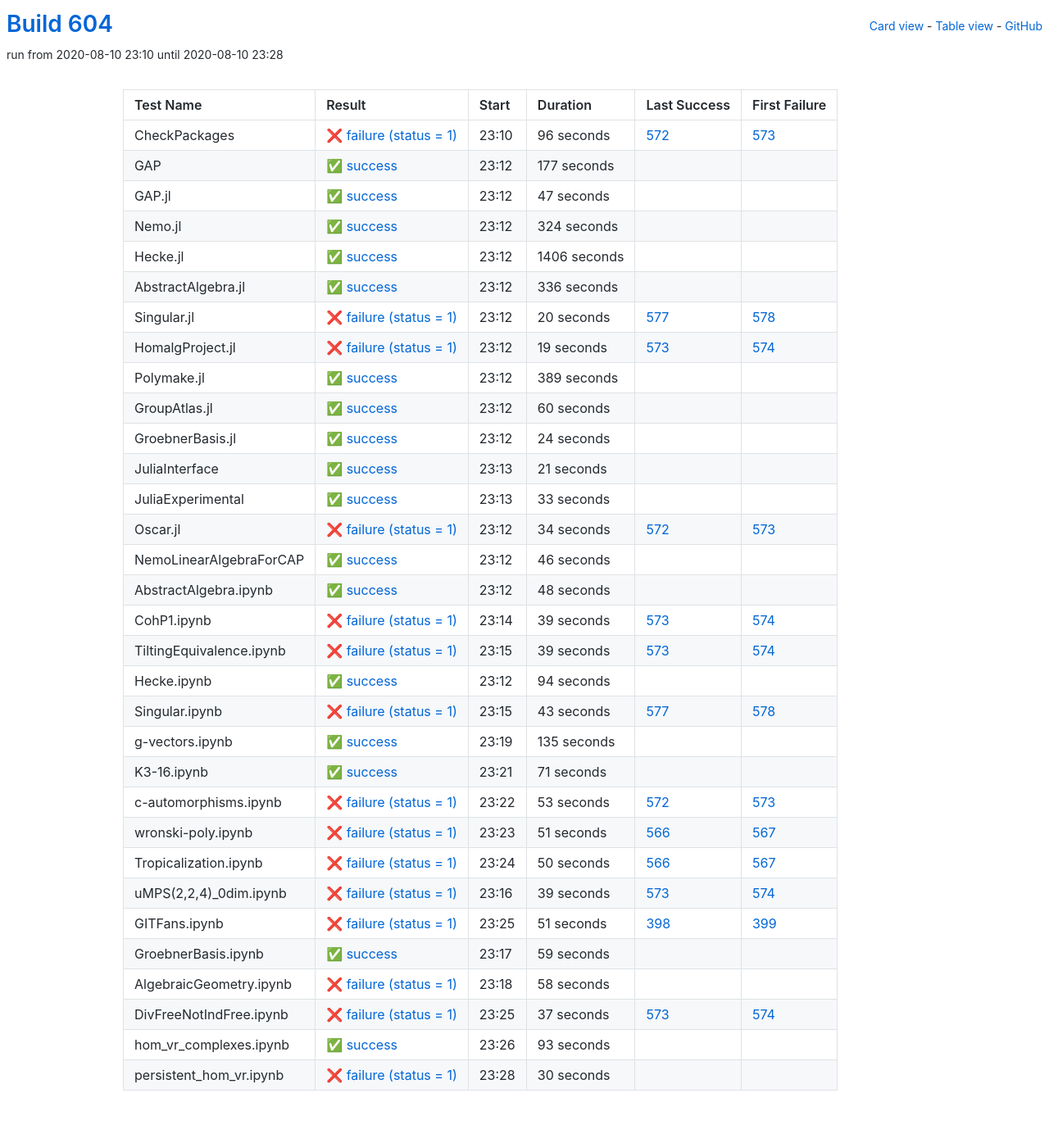
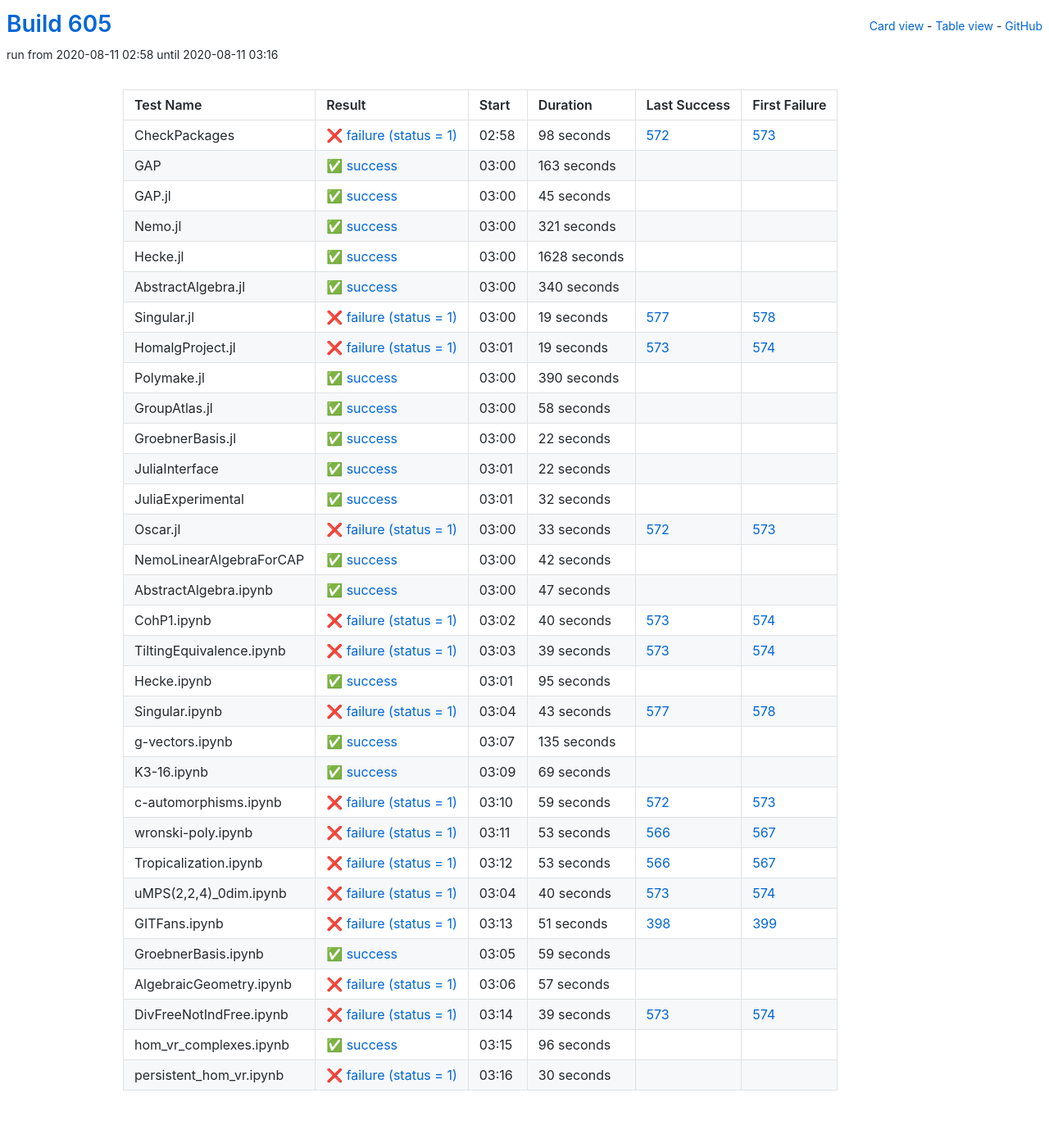
Before and after one commit to oscar-system/oscar-ci-status-stable, a Jekyll site: the page built from table.html, in a window 1280 px wide. Shown: the whole page at 82% size. Built offline with Jekyll 4.4.1, drawn with Linux system fonts in a browser that asks for light colours.

Commit message:
Build #605

```diff
--- a/_data/ci.yml
+++ b/_data/ci.yml
@@ -1,6 +1,6 @@
 ---
-build: 604
-build_url: https://oscarci.mathematik.uni-kl.de/job/oscar-stable/604/
+build: 605
+build_url: https://oscarci.mathematik.uni-kl.de/job/oscar-stable/605/
 job: oscar-stable
 organization: oscar-system
 repo: oscar-ci-status-stable
@@ -8,92 +8,92 @@ repourl: https://github.com/oscar-system/oscar-ci-status-stable
 tests:
 - name: CheckPackages
   id: checkpackages
-  log: https://oscarci.mathematik.uni-kl.de/job/oscar-stable/604/artifact/logs/build-604/CheckPackages.log
-  start: 2020-08-10 23:10
+  log: https://oscarci.mathematik.uni-kl.de/job/oscar-stable/605/artifact/logs/build-605/CheckPackages.log
+  start: 2020-08-11 02:58
   success: false
   exitcode: 1
   status: failure
-  duration: 96
+  duration: 98
   last_success: 572
   last_success_url: https://oscarci.mathematik.uni-kl.de/job/oscar-stable/572/
   first_failure: 573
   first_failure_url: https://oscarci.mathematik.uni-kl.de/job/oscar-stable/573/
 - name: GAP
   id: gap
-  log: https://oscarci.mathematik.uni-kl.de/job/oscar-stable/604/artifact/logs/build-604/GAP.log
-  start: 2020-08-10 23:12
+  log: https://oscarci.mathematik.uni-kl.de/job/oscar-stable/605/artifact/logs/build-605/GAP.log
+  start: 2020-08-11 03:00
   success: true
   exitcode: 0
   status: success
-  duration: 177
+  duration: 163
   last_success: false
   last_success_url:
   first_failure: false
   first_failure_url:
 - name: GAP.jl
   id: gap-jl
-  log: https://oscarci.mathematik.uni-kl.de/job/oscar-stable/604/artifact/logs/build-604/GAP.jl.log
-  start: 2020-08-10 23:12
+  log: https://oscarci.mathematik.uni-kl.de/job/oscar-stable/605/artifact/logs/build-605/GAP.jl.log
+  start: 2020-08-11 03:00
   success: true
   exitcode: 0
   status: success
-  duration: 47
+  duration: 45
   last_success: false
   last_success_url:
   first_failure: false
   first_failure_url:
 - name: Nemo.jl
   id: nemo-jl
-  log: https://oscarci.mathematik.uni-kl.de/job/oscar-stable/604/artifact/logs/build-604/Nemo.jl.log
-  start: 2020-08-10 23:12
+  log: https://oscarci.mathematik.uni-kl.de/job/oscar-stable/605/artifact/logs/build-605/Nemo.jl.log
+  start: 2020-08-11 03:00
   success: true
   exitcode: 0
   status: success
-  duration: 324
+  duration: 321
   last_success: false
   last_success_url:
   first_failure: false
   first_failure_url:
 - name: Hecke.jl
   id: hecke-jl
-  log: https://oscarci.mathematik.uni-kl.de/job/oscar-stable/604/artifact/logs/build-604/Hecke.jl.log
-  start: 2020-08-10 23:12
+  log: https://oscarci.mathematik.uni-kl.de/job/oscar-stable/605/artifact/logs/build-605/Hecke.jl.log
+  start: 2020-08-11 03:00
   success: true
   exitcode: 0
   status: success
-  duration: 1406
+  duration: 1628
   last_success: false
   last_success_url:
   first_failure: false
   first_failure_url:
 - name: AbstractAlgebra.jl
   id: abstractalgebra-jl
-  log: https://oscarci.mathematik.uni-kl.de/job/oscar-stable/604/artifact/logs/build-604/AbstractAlgebra.jl.log
-  start: 2020-08-10 23:12
+  log: https://oscarci.mathematik.uni-kl.de/job/oscar-stable/605/artifact/logs/build-605/AbstractAlgebra.jl.log
+  start: 2020-08-11 03:00
   success: true
   exitcode: 0
   status: success
-  duration: 336
+  duration: 340
   last_success: false
   last_success_url:
   first_failure: false
   first_failure_url:
 - name: Singular.jl
   id: singular-jl
-  log: https://oscarci.mathematik.uni-kl.de/job/oscar-stable/604/artifact/logs/build-604/Singular.jl.log
-  start: 2020-08-10 23:12
+  log: https://oscarci.mathematik.uni-kl.de/job/oscar-stable/605/artifact/logs/build-605/Singular.jl.log
+  start: 2020-08-11 03:00
   success: false
   exitcode: 1
   status: failure
-  duration: 20
+  duration: 19
   last_success: 577
   last_success_url: https://oscarci.mathematik.uni-kl.de/job/oscar-stable/577/
   first_failure: 578
   first_failure_url: https://oscarci.mathematik.uni-kl.de/job/oscar-stable/578/
 - name: HomalgProject.jl
   id: homalgproject-jl
-  log: https://oscarci.mathematik.uni-kl.de/job/oscar-stable/604/artifact/logs/build-604/HomalgProject.jl.log
-  start: 2020-08-10 23:12
+  log: https://oscarci.mathematik.uni-kl.de/job/oscar-stable/605/artifact/logs/build-605/HomalgProject.jl.log
+  start: 2020-08-11 03:01
   success: false
   exitcode: 1
   status: failure
@@ -104,116 +104,116 @@ tests:
   first_failure_url: https://oscarci.mathematik.uni-kl.de/job/oscar-stable/574/
 - name: Polymake.jl
   id: polymake-jl
-  log: https://oscarci.mathematik.uni-kl.de/job/oscar-stable/604/artifact/logs/build-604/Polymake.jl.log
-  start: 2020-08-10 23:12
+  log: https://oscarci.mathematik.uni-kl.de/job/oscar-stable/605/artifact/logs/build-605/Polymake.jl.log
+  start: 2020-08-11 03:00
   success: true
   exitcode: 0
   status: success
-  duration: 389
+  duration: 390
   last_success: false
   last_success_url:
   first_failure: false
   first_failure_url:
 - name: GroupAtlas.jl
   id: groupatlas-jl
-  log: https://oscarci.mathematik.uni-kl.de/job/oscar-stable/604/artifact/logs/build-604/GroupAtlas.jl.log
-  start: 2020-08-10 23:12
+  log: https://oscarci.mathematik.uni-kl.de/job/oscar-stable/605/artifact/logs/build-605/GroupAtlas.jl.log
+  start: 2020-08-11 03:00
   success: true
   exitcode: 0
   status: success
-  duration: 60
+  duration: 58
   last_success: false
   last_success_url:
   first_failure: false
   first_failure_url:
 - name: GroebnerBasis.jl
   id: groebnerbasis-jl
-  log: https://oscarci.mathematik.uni-kl.de/job/oscar-stable/604/artifact/logs/build-604/GroebnerBasis.jl.log
-  start: 2020-08-10 23:12
+  log: https://oscarci.mathematik.uni-kl.de/job/oscar-stable/605/artifact/logs/build-605/GroebnerBasis.jl.log
+  start: 2020-08-11 03:00
   success: true
   exitcode: 0
   status: success
-  duration: 24
+  duration: 22
   last_success: false
   last_success_url:
   first_failure: false
   first_failure_url:
 - name: JuliaInterface
   id: juliainterface
-  log: https://oscarci.mathematik.uni-kl.de/job/oscar-stable/604/artifact/logs/build-604/JuliaInterface.log
-  start: 2020-08-10 23:13
+  log: https://oscarci.mathematik.uni-kl.de/job/oscar-stable/605/artifact/logs/build-605/JuliaInterface.log
+  start: 2020-08-11 03:01
   success: true
   exitcode: 0
   status: success
-  duration: 21
+  duration: 22
   last_success: false
   last_success_url:
   first_failure: false
   first_failure_url:
 - name: JuliaExperimental
   id: juliaexperimental
-  log: https://oscarci.mathematik.uni-kl.de/job/oscar-stable/604/artifact/logs/build-604/JuliaExperimental.log
-  start: 2020-08-10 23:13
+  log: https://oscarci.mathematik.uni-kl.de/job/oscar-stable/605/artifact/logs/build-605/JuliaExperimental.log
+  start: 2020-08-11 03:01
   success: true
   exitcode: 0
   status: success
-  duration: 33
+  duration: 32
   last_success: false
   last_success_url:
   first_failure: false
   first_failure_url:
 - name: Oscar.jl
   id: oscar-jl
-  log: https://oscarci.mathematik.uni-kl.de/job/oscar-stable/604/artifact/logs/build-604/Oscar.jl.log
-  start: 2020-08-10 23:12
+  log: https://oscarci.mathematik.uni-kl.de/job/oscar-stable/605/artifact/logs/build-605/Oscar.jl.log
+  start: 2020-08-11 03:00
   success: false
   exitcode: 1
   status: failure
-  duration: 34
+  duration: 33
   last_success: 572
   last_success_url: https://oscarci.mathematik.uni-kl.de/job/oscar-stable/572/
   first_failure: 573
   first_failure_url: https://oscarci.mathematik.uni-kl.de/job/oscar-stable/573/
 - name: NemoLinearAlgebraForCAP
   id: nemolinearalgebraforcap
-  log: https://oscarci.mathematik.uni-kl.de/job/oscar-stable/604/artifact/logs/build-604/NemoLinearAlgebraForCAP.log
-  start: 2020-08-10 23:12
+  log: https://oscarci.mathematik.uni-kl.de/job/oscar-stable/605/artifact/logs/build-605/NemoLinearAlgebraForCAP.log
+  start: 2020-08-11 03:00
   success: true
   exitcode: 0
   status: success
-  duration: 46
+  duration: 42
   last_success: false
   last_success_url:
   first_failure: false
   first_failure_url:
 - name: AbstractAlgebra.ipynb
   id: abstractalgebra-ipynb
-  log: https://oscarci.mathematik.uni-kl.de/job/oscar-stable/604/artifact/logs/build-604/AbstractAlgebra.ipynb.log
-  start: 2020-08-10 23:12
+  log: https://oscarci.mathematik.uni-kl.de/job/oscar-stable/605/artifact/logs/build-605/AbstractAlgebra.ipynb.log
+  start: 2020-08-11 03:00
   success: true
   exitcode: 0
   status: success
-  duration: 48
+  duration: 47
   last_success: false
   last_success_url:
   first_failure: false
   first_failure_url:
 - name: CohP1.ipynb
   id: cohp1-ipynb
-  log: https://oscarci.mathematik.uni-kl.de/job/oscar-stable/604/artifact/logs/build-604/CohP1.ipynb.log
-  start: 2020-08-10 23:14
+  log: https://oscarci.mathematik.uni-kl.de/job/oscar-stable/605/artifact/logs/build-605/CohP1.ipynb.log
+  start: 2020-08-11 03:02
   success: false
   exitcode: 1
   status: failure
-  duration: 39
+  duration: 40
   last_success: 573
   last_success_url: https://oscarci.mathematik.uni-kl.de/job/oscar-stable/573/
   first_failure: 574
   first_failure_url: https://oscarci.mathematik.uni-kl.de/job/oscar-stable/574/
 - name: TiltingEquivalence.ipynb
   id: tiltingequivalence-ipynb
-  log: https://oscarci.mathematik.uni-kl.de/job/oscar-stable/604/artifact/logs/build-604/TiltingEquivalence.ipynb.log
-  start: 2020-08-10 23:15
+  log: https://oscarci.mathematik.uni-kl.de/job/oscar-stable/605/artifact/logs/build-605/TiltingEquivalence.ipynb.log
+  start: 2020-08-11 03:03
   success: false
   exitcode: 1
   status: failure
@@ -224,20 +224,20 @@ tests:
   first_failure_url: https://oscarci.mathematik.uni-kl.de/job/oscar-stable/574/
 - name: Hecke.ipynb
   id: hecke-ipynb
-  log: https://oscarci.mathematik.uni-kl.de/job/oscar-stable/604/artifact/logs/build-604/Hecke.ipynb.log
-  start: 2020-08-10 23:12
+  log: https://oscarci.mathematik.uni-kl.de/job/oscar-stable/605/artifact/logs/build-605/Hecke.ipynb.log
+  start: 2020-08-11 03:01
   success: true
   exitcode: 0
   status: success
-  duration: 94
+  duration: 95
   last_success: false
   last_success_url:
   first_failure: false
   first_failure_url:
 - name: Singular.ipynb
   id: singular-ipynb
-  log: https://oscarci.mathematik.uni-kl.de/job/oscar-stable/604/artifact/logs/build-604/Singular.ipynb.log
-  start: 2020-08-10 23:15
+  log: https://oscarci.mathematik.uni-kl.de/job/oscar-stable/605/artifact/logs/build-605/Singular.ipynb.log
+  start: 2020-08-11 03:04
   success: false
   exitcode: 1
   status: failure
@@ -248,8 +248,8 @@ tests:
   first_failure_url: https://oscarci.mathematik.uni-kl.de/job/oscar-stable/578/
 - name: g-vectors.ipynb
   id: g-vectors-ipynb
-  log: https://oscarci.mathematik.uni-kl.de/job/oscar-stable/604/artifact/logs/build-604/g-vectors.ipynb.log
-  start: 2020-08-10 23:19
+  log: https://oscarci.mathematik.uni-kl.de/job/oscar-stable/605/artifact/logs/build-605/g-vectors.ipynb.log
+  start: 2020-08-11 03:07
   success: true
   exitcode: 0
   status: success
@@ -260,68 +260,68 @@ tests:
   first_failure_url:
 - name: K3-16.ipynb
   id: k3-16-ipynb
-  log: https://oscarci.mathematik.uni-kl.de/job/oscar-stable/604/artifact/logs/build-604/K3-16.ipynb.log
-  start: 2020-08-10 23:21
+  log: https://oscarci.mathematik.uni-kl.de/job/oscar-stable/605/artifact/logs/build-605/K3-16.ipynb.log
+  start: 2020-08-11 03:09
   success: true
   exitcode: 0
   status: success
-  duration: 71
+  duration: 69
   last_success: false
   last_success_url:
   first_failure: false
   first_failure_url:
 - name: c-automorphisms.ipynb
   id: c-automorphisms-ipynb
-  log: https://oscarci.mathematik.uni-kl.de/job/oscar-stable/604/artifact/logs/build-604/c-automorphisms.ipynb.log
-  start: 2020-08-10 23:22
+  log: https://oscarci.mathematik.uni-kl.de/job/oscar-stable/605/artifact/logs/build-605/c-automorphisms.ipynb.log
+  start: 2020-08-11 03:10
   success: false
   exitcode: 1
   status: failure
-  duration: 53
+  duration: 59
   last_success: 572
   last_success_url: https://oscarci.mathematik.uni-kl.de/job/oscar-stable/572/
   first_failure: 573
   first_failure_url: https://oscarci.mathematik.uni-kl.de/job/oscar-stable/573/
 - name: wronski-poly.ipynb
   id: wronski-poly-ipynb
-  log: https://oscarci.mathematik.uni-kl.de/job/oscar-stable/604/artifact/logs/build-604/wronski-poly.ipynb.log
-  start: 2020-08-10 23:23
+  log: https://oscarci.mathematik.uni-kl.de/job/oscar-stable/605/artifact/logs/build-605/wronski-poly.ipynb.log
+  start: 2020-08-11 03:11
   success: false
   exitcode: 1
   status: failure
-  duration: 51
+  duration: 53
   last_success: 566
   last_success_url: https://oscarci.mathematik.uni-kl.de/job/oscar-stable/566/
   first_failure: 567
   first_failure_url: https://oscarci.mathematik.uni-kl.de/job/oscar-stable/567/
 - name: Tropicalization.ipynb
   id: tropicalization-ipynb
-  log: https://oscarci.mathematik.uni-kl.de/job/oscar-stable/604/artifact/logs/build-604/Tropicalization.ipynb.log
-  start: 2020-08-10 23:24
+  log: https://oscarci.mathematik.uni-kl.de/job/oscar-stable/605/artifact/logs/build-605/Tropicalization.ipynb.log
+  start: 2020-08-11 03:12
   success: false
   exitcode: 1
   status: failure
-  duration: 50
+  duration: 53
   last_success: 566
   last_success_url: https://oscarci.mathematik.uni-kl.de/job/oscar-stable/566/
   first_failure: 567
   first_failure_url: https://oscarci.mathematik.uni-kl.de/job/oscar-stable/567/
 - name: uMPS(2,2,4)_0dim.ipynb
   id: umps-2-2-4-0dim-ipynb
-  log: https://oscarci.mathematik.uni-kl.de/job/oscar-stable/604/artifact/logs/build-604/uMPS-2-2-4-_0dim.ipynb.log
-  start: 2020-08-10 23:16
+  log: https://oscarci.mathematik.uni-kl.de/job/oscar-stable/605/artifact/logs/build-605/uMPS-2-2-4-_0dim.ipynb.log
+  start: 2020-08-11 03:04
   success: false
   exitcode: 1
   status: failure
-  duration: 39
+  duration: 40
   last_success: 573
   last_success_url: https://oscarci.mathematik.uni-kl.de/job/oscar-stable/573/
   first_failure: 574
   first_failure_url: https://oscarci.mathematik.uni-kl.de/job/oscar-stable/574/
 - name: GITFans.ipynb
   id: gitfans-ipynb
-  log: https://oscarci.mathematik.uni-kl.de/job/oscar-stable/604/artifact/logs/build-604/GITFans.ipynb.log
-  start: 2020-08-10 23:25
+  log: https://oscarci.mathematik.uni-kl.de/job/oscar-stable/605/artifact/logs/build-605/GITFans.ipynb.log
+  start: 2020-08-11 03:13
   success: false
   exitcode: 1
   status: failure
@@ -332,8 +332,8 @@ tests:
   first_failure_url: https://oscarci.mathematik.uni-kl.de/job/oscar-stable/399/
 - name: GroebnerBasis.ipynb
   id: groebnerbasis-ipynb
-  log: https://oscarci.mathematik.uni-kl.de/job/oscar-stable/604/artifact/logs/build-604/GroebnerBasis.ipynb.log
-  start: 2020-08-10 23:17
+  log: https://oscarci.mathematik.uni-kl.de/job/oscar-stable/605/artifact/logs/build-605/GroebnerBasis.ipynb.log
+  start: 2020-08-11 03:05
   success: true
   exitcode: 0
   status: success
@@ -344,44 +344,44 @@ tests:
   first_failure_url:
 - name: AlgebraicGeometry.ipynb
   id: algebraicgeometry-ipynb
-  log: https://oscarci.mathematik.uni-kl.de/job/oscar-stable/604/artifact/logs/build-604/AlgebraicGeometry.ipynb.log
-  start: 2020-08-10 23:18
+  log: https://oscarci.mathematik.uni-kl.de/job/oscar-stable/605/artifact/logs/build-605/AlgebraicGeometry.ipynb.log
+  start: 2020-08-11 03:06
   success: false
   exitcode: 1
   status: failure
-  duration: 58
+  duration: 57
   last_success: false
   last_success_url:
   first_failure: false
   first_failure_url:
 - name: DivFreeNotIndFree.ipynb
   id: divfreenotindfree-ipynb
-  log: https://oscarci.mathematik.uni-kl.de/job/oscar-stable/604/artifact/logs/build-604/DivFreeNotIndFree.ipynb.log
-  start: 2020-08-10 23:25
+  log: https://oscarci.mathematik.uni-kl.de/job/oscar-stable/605/artifact/logs/build-605/DivFreeNotIndFree.ipynb.log
+  start: 2020-08-11 03:14
   success: false
   exitcode: 1
   status: failure
-  duration: 37
+  duration: 39
   last_success: 573
   last_success_url: https://oscarci.mathematik.uni-kl.de/job/oscar-stable/573/
   first_failure: 574
   first_failure_url: https://oscarci.mathematik.uni-kl.de/job/oscar-stable/574/
 - name: hom_vr_complexes.ipynb
   id: hom-vr-complexes-ipynb
-  log: https://oscarci.mathematik.uni-kl.de/job/oscar-stable/604/artifact/logs/build-604/hom_vr_complexes.ipynb.log
-  start: 2020-08-10 23:26
+  log: https://oscarci.mathematik.uni-kl.de/job/oscar-stable/605/artifact/logs/build-605/hom_vr_complexes.ipynb.log
+  start: 2020-08-11 03:15
   success: true
   exitcode: 0
   status: success
-  duration: 93
+  duration: 96
   last_success: false
   last_success_url:
   first_failure: false
   first_failure_url:
 - name: persistent_hom_vr.ipynb
   id: persistent-hom-vr-ipynb
-  log: https://oscarci.mathematik.uni-kl.de/job/oscar-stable/604/artifact/logs/build-604/persistent_hom_vr.ipynb.log
-  start: 2020-08-10 23:28
+  log: https://oscarci.mathematik.uni-kl.de/job/oscar-stable/605/artifact/logs/build-605/persistent_hom_vr.ipynb.log
+  start: 2020-08-11 03:16
   success: false
   exitcode: 1
   status: failure
```
Also changed, not shown: README.md.
